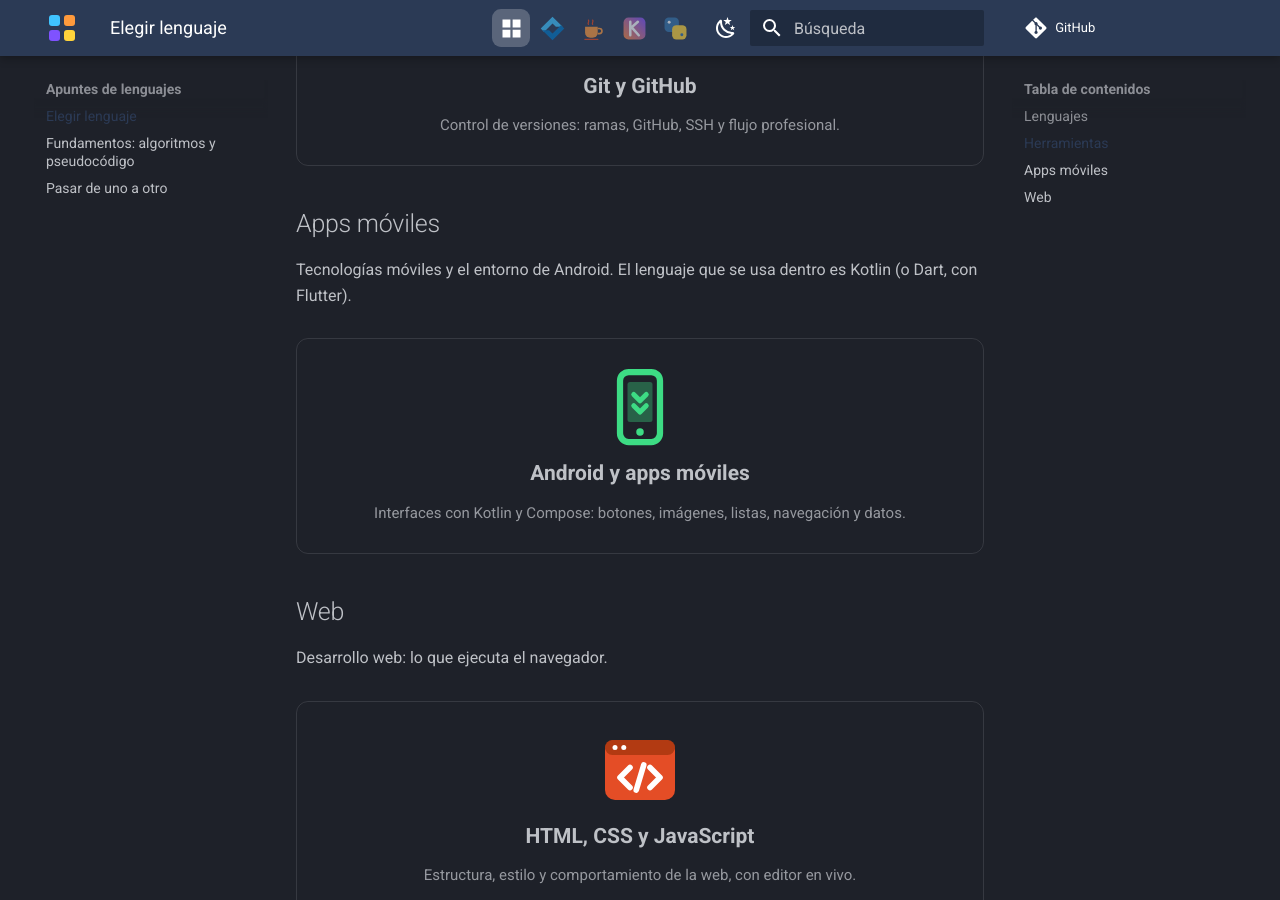
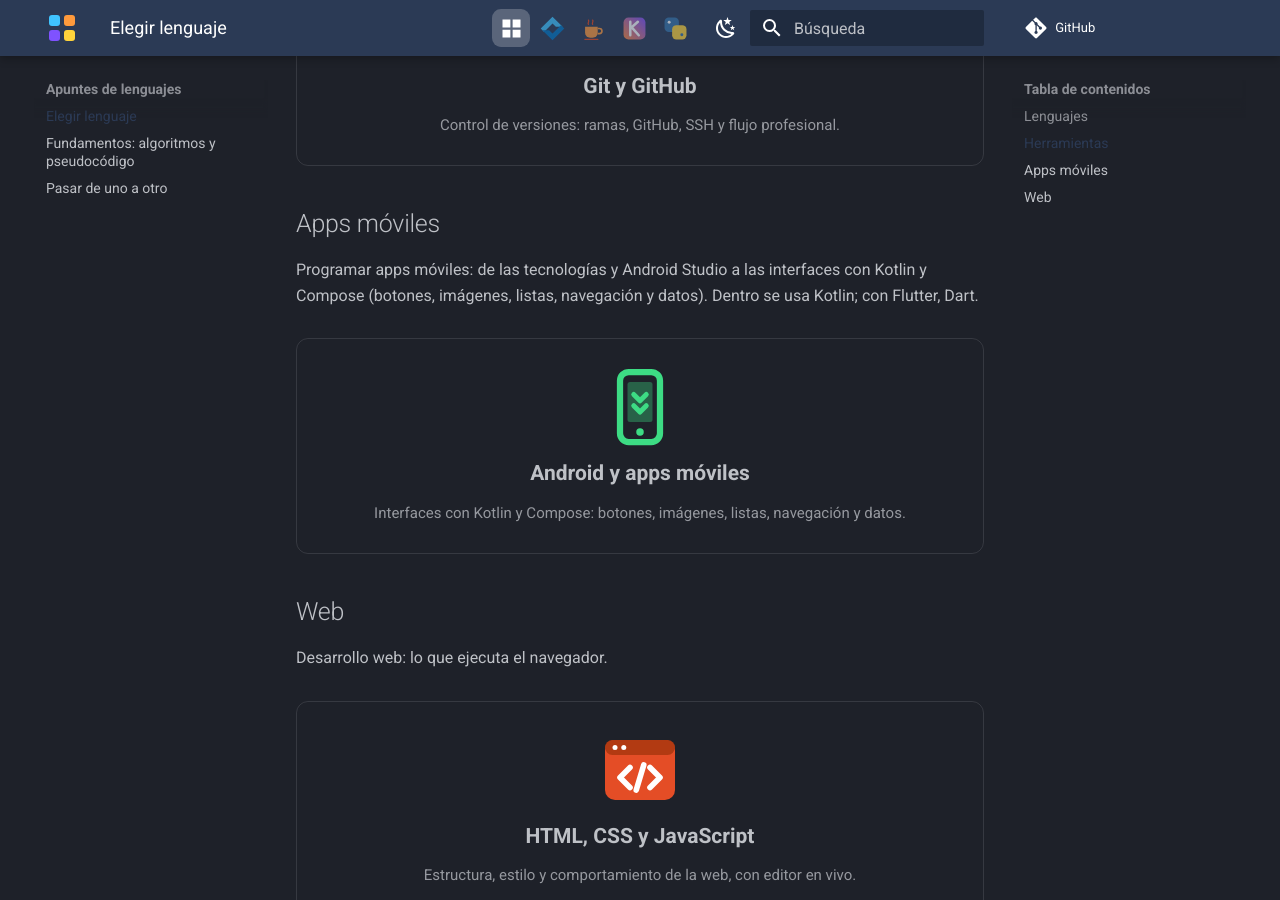
Before and after one commit to apuntes-dam/apuntes-lenguajes, an MkDocs documentation site: the page built from docs/index.md, in a window 1280 px wide and 900 px high, scrolled down 1271 px. Built offline with MkDocs 1.6.1 and Material for MkDocs 9.7.7, drawn with Linux system fonts in a browser that asks for light colours; comment, search, counter and statistics services are not loaded.

Commit message:
Revision: quita redundancias (practicas, consejo repetido), portada actualizada
Co-Authored-By: Claude Sonnet 5.5 <noreply@anthropic.com>

```diff
--- a/docs/index.md
+++ b/docs/index.md
@@ -29,7 +29,7 @@ Lo que se usa **con cualquier lenguaje**.
 
 ## Apps móviles
 
-Tecnologías móviles y el entorno de Android. El lenguaje que se usa dentro es Kotlin (o Dart, con Flutter).
+Programar apps móviles: de las tecnologías y Android Studio a las interfaces con Kotlin y Compose (botones, imágenes, listas, navegación y datos). Dentro se usa Kotlin; con Flutter, Dart.
 
 <div class="lang-cards">
 <a class="lang-card" href="https://apuntes-dam.github.io/android-apuntes/"><svg viewBox="0 0 64 64"><rect x="16" y="4" width="32" height="56" rx="7" fill="none" stroke="#3ddc84" stroke-width="5"/><rect x="22" y="12" width="20" height="32" rx="2" fill="#3ddc84" opacity=".35"/><circle cx="32" cy="52" r="3" fill="#3ddc84"/><path fill="none" stroke="#3ddc84" stroke-width="4" stroke-linecap="round" stroke-linejoin="round" d="M27 22l5 5 5-5M27 31l5 5 5-5"/></svg><strong>Android y apps móviles</strong><span>Interfaces con Kotlin y Compose: botones, imágenes, listas, navegación y datos.</span></a>
```
